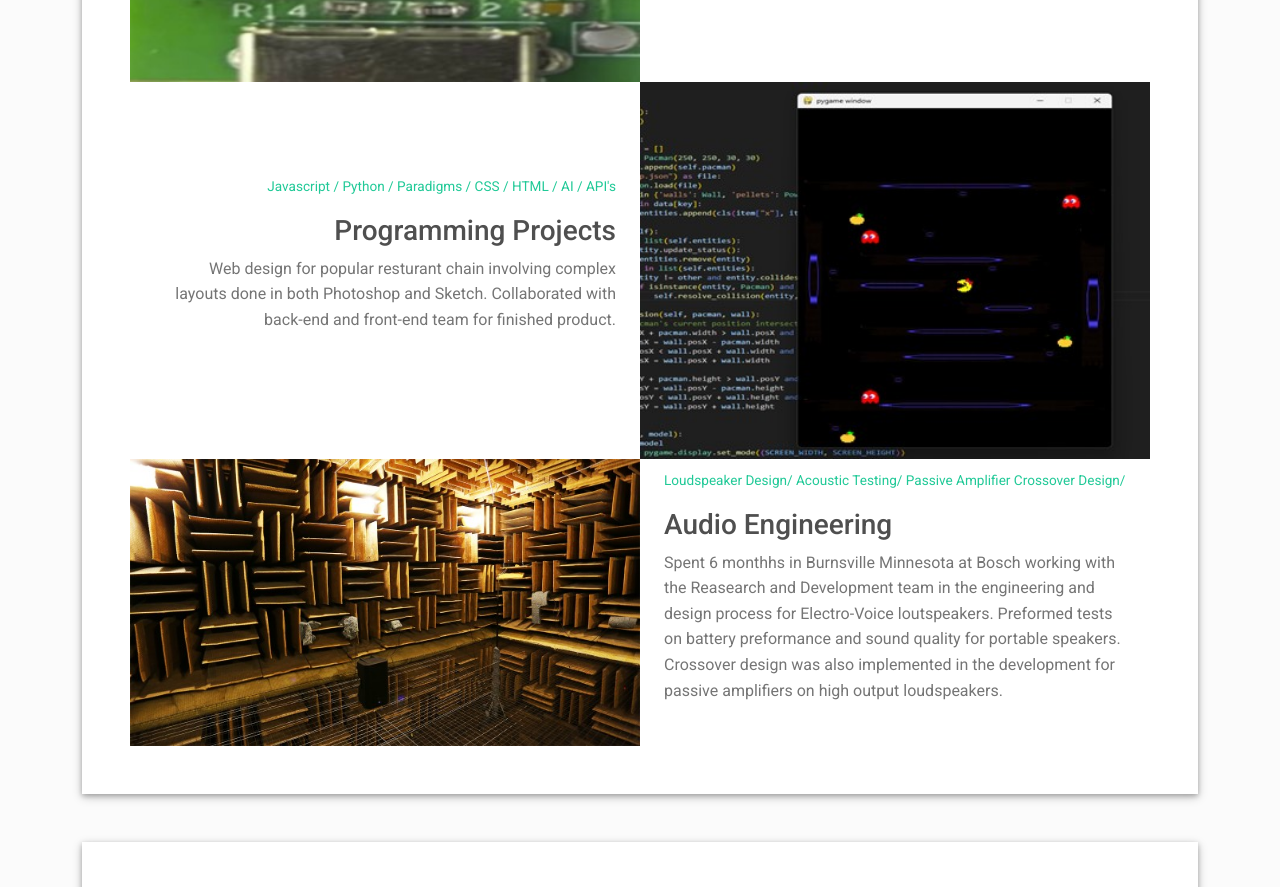
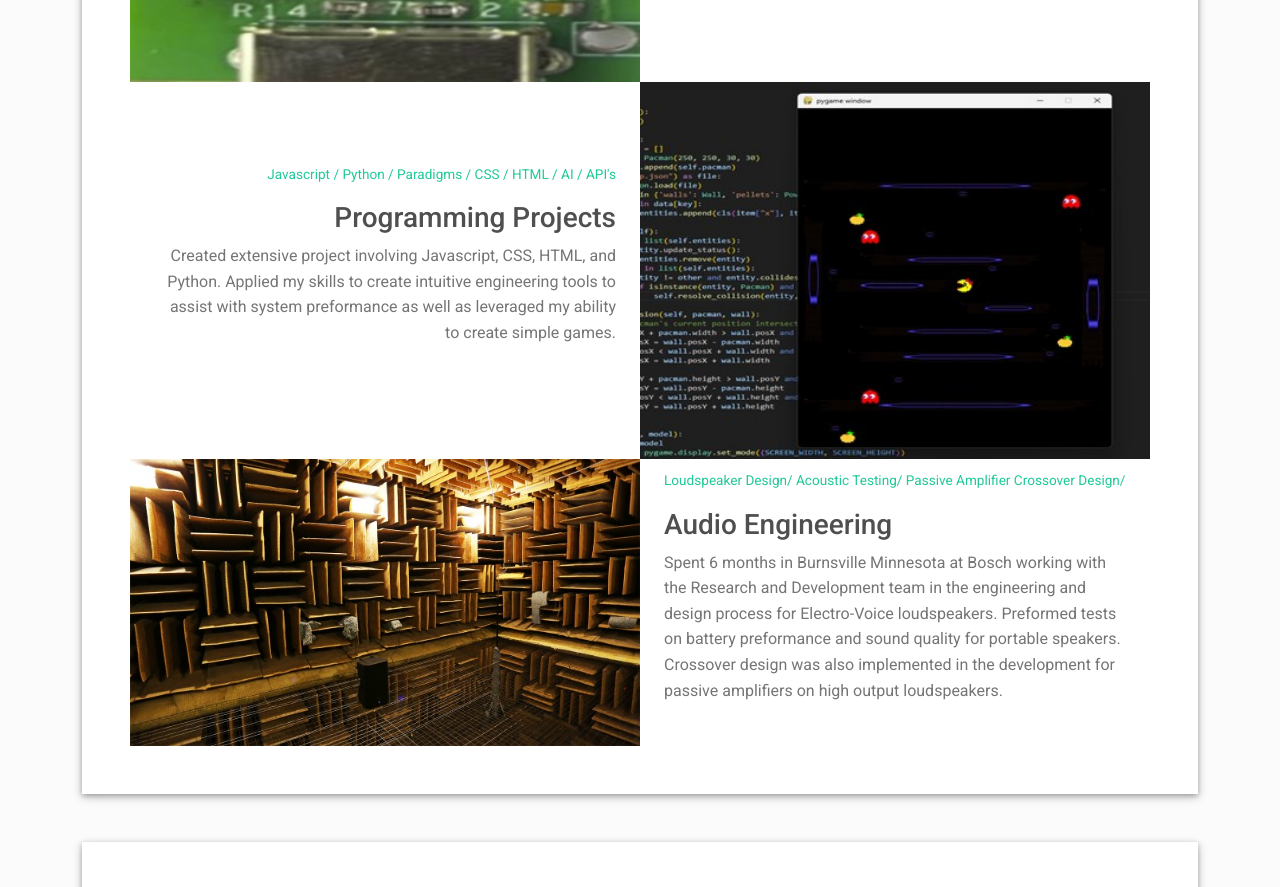
Before and after one commit to SpaceCadetJ/Resume-App, a plain HTML site: page index.html in a window 1280 px wide. Shown: the part 3617-4504 px from the top of the page. Drawn offline with Linux system fonts and the light colour scheme.

Commit message:
Update index.html

```diff
--- a/index.html
+++ b/index.html
@@ -254,7 +254,7 @@
         <div class="col-md-6"><a href="file:///C:/Users/Jay/OneDrive/Desktop/Energy%20Systems/Lab%20Reports/Lab%20Report%203/Soldering%20Experience.pdf" target="_blank"><img class="img-fluid" src="images/project-1.jpg" width="800" height="500"/></a></div>
         <div class="col-md-6 d-flex align-items-center" data-aos="fade-left" data-aos-delay="100">
           <div class="m-4 mt-md-2">
-            <p class="text-teal text-small">Cadence/Allegro/ PSpice Simulation/ SMD Soldering/ Board Maufacturing and Troubleshooting</p>
+            <p class="text-teal text-small">Cadence / Allegro / PSpice Simulation / SMD Soldering/ Board Maufacturing and Troubleshooting</p>
             <h3>PCB Design</h3>
             <p class="text-muted"></p>
           </div>
@@ -265,7 +265,7 @@
           <div class="m-4 mt-md-2 text-end">
             <p class="text-teal text-small">Javascript / Python / Paradigms / CSS / HTML / AI / API's </p>
             <h3>Programming Projects</h3>
-            <p class="text-muted">Web design for popular resturant chain involving complex layouts done in both Photoshop and Sketch. Collaborated with back-end and front-end team for finished product.</p>
+            <p class="text-muted">Created extensive project involving Javascript, CSS, HTML, and Python. Applied my skills to create intuitive engineering tools to assist with system preformance as well as leveraged my ability to create simple games. </p>
           </div>
         </div>
         <div class="col-md-6"><a href="https://www.behance.net/" target="_blank"><img class="img-fluid" src="images/project-2.jpg" width="800" height="500"/></a></div>
@@ -276,7 +276,7 @@
           <div class="m-4 mt-md-2">
             <p class="text-teal text-small">Loudspeaker Design/ Acoustic Testing/ Passive Amplifier Crossover Design/ </p>
             <h3>Audio Engineering</h3>
-            <p class="text-muted">Spent 6 monthhs in Burnsville Minnesota at Bosch working with the Reasearch and Development team in the engineering and design process for Electro-Voice loutspeakers. Preformed tests on battery preformance and sound quality for portable speakers. Crossover design was also implemented in the development for passive amplifiers on high output loudspeakers. </p>
+            <p class="text-muted">Spent 6 months in Burnsville Minnesota at Bosch working with the Research and Development team in the engineering and design process for Electro-Voice loudspeakers. Preformed tests on battery preformance and sound quality for portable speakers. Crossover design was also implemented in the development for passive amplifiers on high output loudspeakers. </p>
           </div>
         </div>
       </div>
```
